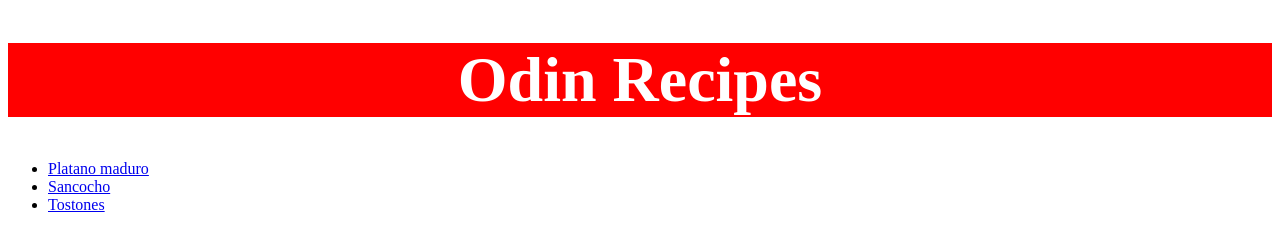
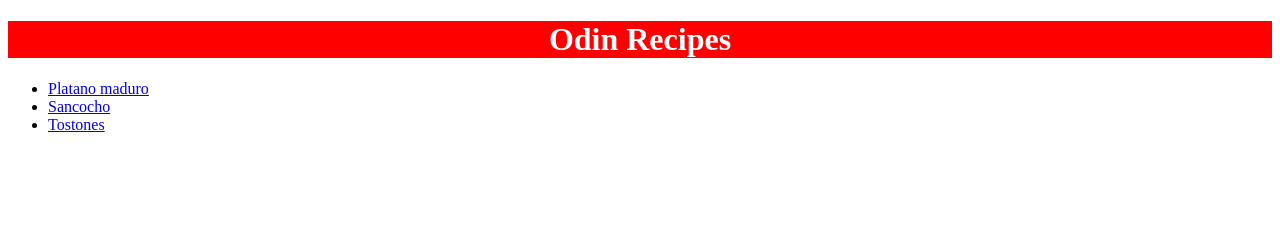
Before and after one commit to arixonnyc/odin-recipes, a plain HTML site: page index.html in a window 1280 px wide. Drawn offline with Linux system fonts and the light colour scheme.

Commit message:
edit styles.css

```diff
--- a/styles.css
+++ b/styles.css
@@ -1,4 +1,4 @@
-.heading {
+.heading h1 {
     background-color: red;
     color: white;
     font-size: 32px;
```
